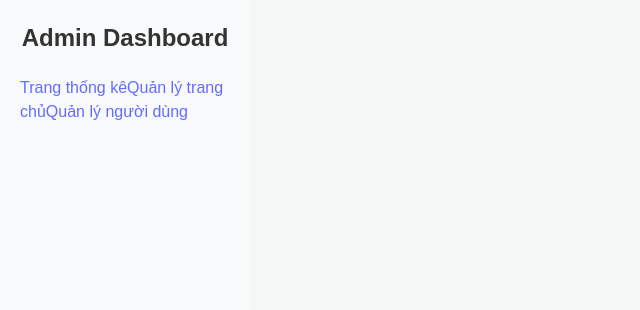
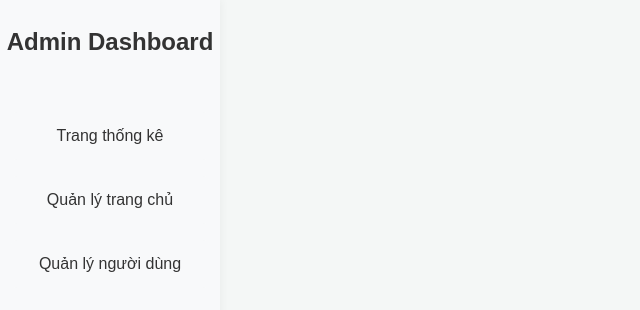
Before and after one commit to lambautroi/recruitment-front, a React (Vite) app: page /admin-dashboard in a window 1280 px wide. Shown: the top 310 px of the page, without its empty margins (0-640 px from the left). Built offline with nearby package versions, Linux system fonts and the light colour scheme.

Commit message:
pages userManager dashboard

```diff
--- a/src/components/admin/Sidebar.jsx
+++ b/src/components/admin/Sidebar.jsx
@@ -1,18 +1,44 @@
 import { Nav } from "react-bootstrap";
-import { Link } from "react-router-dom";
+import { Link, useLocation } from "react-router-dom";
 
 export default function Sidebar() {
+    const location = useLocation();
+
     return (
         <div className="sidebar">
             <h2>Admin Dashboard</h2>
-            <Nav defaultActiveKey="/stats" className="flex-column">
-                <Nav.Link as={Link} to="/admin-dashboard/stats">
+            <Nav className="sidebar-nav">
+                <Nav.Link
+                    as={Link}
+                    to="/admin-dashboard/stats"
+                    className={
+                        location.pathname === "/admin-dashboard/stats"
+                            ? "active-link"
+                            : ""
+                    }
+                >
                     Trang thống kê
                 </Nav.Link>
-                <Nav.Link as={Link} to="/admin-dashboard/manage-home">
+                <Nav.Link
+                    as={Link}
+                    to="/admin-dashboard/manage-home"
+                    className={
+                        location.pathname === "/admin-dashboard/manage-home"
+                            ? "active-link"
+                            : ""
+                    }
+                >
                     Quản lý trang chủ
                 </Nav.Link>
-                <Nav.Link as={Link} to="/admin-dashboard/manage-users">
+                <Nav.Link
+                    as={Link}
+                    to="/admin-dashboard/manage-users"
+                    className={
+                        location.pathname === "/admin-dashboard/manage-users"
+                            ? "active-link"
+                            : ""
+                    }
+                >
                     Quản lý người dùng
                 </Nav.Link>
             </Nav>
--- a/src/pages/admin/ManageUsersPage.jsx
+++ b/src/pages/admin/ManageUsersPage.jsx
@@ -1,70 +1,189 @@
-import { useState } from "react";
+import { useState, useEffect } from "react";
 
 export default function ManageUsersPage() {
     const [userList, setUserList] = useState([]);
+    const [editingUser, setEditingUser] = useState(null);
+    const [editedFullName, setEditedFullName] = useState("");
+    const [editedEmail, setEditedEmail] = useState("");
+    const [editedPhone, setEditedPhone] = useState("");
+    const [editedRole, setEditedRole] = useState("");
+
+    // Fetch users automatically when component is mounted
+    useEffect(() => {
+        fetchUsers();
+    }, []);
 
     const fetchUsers = async () => {
-        // Fetch danh sách người dùng từ API
-        const response = await fetch("http://localhost:3001/api/users");
+        try {
+            const response = await fetch(
+                "http://localhost:3001/api/auth/users"
+            );
             const data = await response.json();
             setUserList(data);
+        } catch (error) {
+            console.error("Error fetching users:", error);
+        }
     };
 
-    const handleAddUser = () => {
-        // Thêm người dùng mới
-        alert("Thêm người dùng thành công");
+    const handleEditUser = (user) => {
+        setEditingUser(user);
+        setEditedFullName(user.fullName);
+        setEditedEmail(user.email);
+        setEditedPhone(user.phone);
+        setEditedRole(user.role);
     };
 
-    const handleEditUser = (id) => {
-        // Sửa thông tin người dùng
-        alert(`Chỉnh sửa người dùng ${id}`);
+    const handleSaveEdit = async () => {
+        if (!editedFullName || !editedEmail || !editedPhone || !editedRole) {
+            alert("Vui lòng điền đầy đủ thông tin!");
+            return;
+        }
+
+        try {
+            const response = await fetch(
+                `http://localhost:3001/api/auth/users/${editingUser._id}`,
+                {
+                    method: "PUT",
+                    headers: {
+                        "Content-Type": "application/json",
+                    },
+                    body: JSON.stringify({
+                        fullName: editedFullName,
+                        email: editedEmail,
+                        phone: editedPhone,
+                        role: editedRole,
+                    }),
+                }
+            );
+
+            if (response.ok) {
+                alert("Cập nhật người dùng thành công!");
+                setEditingUser(null);
+                fetchUsers(); // Cập nhật lại danh sách người dùng
+            } else {
+                alert("Cập nhật người dùng thất bại!");
+            }
+        } catch (error) {
+            alert("Có lỗi khi cập nhật người dùng");
+        }
     };
 
-    const handleDeleteUser = (id) => {
-        // Xóa người dùng
-        alert(`Xóa người dùng ${id}`);
+    const handleDeleteUser = async (id) => {
+        try {
+            const response = await fetch(
+                `http://localhost:3001/api/auth/users/${id}`,
+                {
+                    method: "DELETE",
+                }
+            );
+
+            if (response.ok) {
+                alert("Người dùng đã được xóa!");
+                setUserList(userList.filter((user) => user._id !== id)); // Cập nhật lại danh sách người dùng
+            } else {
+                alert("Xóa người dùng thất bại!");
+            }
+        } catch (error) {
+            alert("Có lỗi khi xóa người dùng");
+        }
     };
 
     return (
         <div>
             <h2>Quản lý Người Dùng</h2>
-            <button onClick={fetchUsers}>Tải người dùng</button>
+
+            {editingUser ? (
                 <div>
-                <button onClick={handleAddUser}>Thêm người dùng</button>
-                <table>
+                    <h3>Chỉnh sửa người dùng</h3>
+                    <div>
+                        <input
+                            type="text"
+                            placeholder="Tên người dùng"
+                            value={editedFullName}
+                            onChange={(e) => setEditedFullName(e.target.value)}
+                        />
+                    </div>
+                    <div>
+                        <input
+                            type="email"
+                            placeholder="Email"
+                            value={editedEmail}
+                            onChange={(e) => setEditedEmail(e.target.value)}
+                        />
+                    </div>
+                    <div>
+                        <input
+                            type="text"
+                            placeholder="Số điện thoại"
+                            value={editedPhone}
+                            onChange={(e) => setEditedPhone(e.target.value)}
+                        />
+                    </div>
+                    <div>
+                        <select
+                            value={editedRole}
+                            onChange={(e) => setEditedRole(e.target.value)}
+                        >
+                            <option value="user">Người dùng</option>
+                            <option value="employer">Doanh nghiệp</option>
+                        </select>
+                    </div>
+                    <button onClick={handleSaveEdit}>Lưu thay đổi</button>
+                    <button onClick={() => setEditingUser(null)}>Hủy</button>
+                </div>
+            ) : (
+                <div>
+                    <table className="user-table">
                         <thead>
                             <tr>
-                            <th>ID</th>
+                                <th>STT</th>
+                                <th>Tên</th>
                                 <th>Email</th>
+                                <th>Số điện thoại</th>
                                 <th>Role</th>
-                            <th>Actions</th>
+                                <th>Action</th>
                             </tr>
                         </thead>
                         <tbody>
-                        {userList.map((user) => (
+                            {userList.map((user, index) => (
                                 <tr key={user._id}>
-                                <td>{user._id}</td>
+                                    <td>{index + 1}</td>
+                                    <td>{user.fullName}</td>
                                     <td>{user.email}</td>
+                                    <td>{user.phone}</td>
                                     <td>{user.role}</td>
                                     <td>
-                                    <button
-                                        onClick={() => handleEditUser(user._id)}
+                                        <span
+                                            role="button"
+                                            onClick={() => handleEditUser(user)}
+                                            style={{
+                                                fontSize: "20px",
+                                                cursor: "pointer",
+                                                marginRight: "10px",
+                                            }}
                                         >
-                                        Sửa
-                                    </button>
-                                    <button
+                                            ✏️
+                                        </span>
+                                        <span
+                                            role="button"
                                             onClick={() =>
                                                 handleDeleteUser(user._id)
                                             }
+                                            style={{
+                                                fontSize: "20px",
+                                                cursor: "pointer",
+                                                color: "brown",
+                                            }}
                                         >
-                                        Xóa
-                                    </button>
+                                            ❌
+                                        </span>
                                     </td>
                                 </tr>
                             ))}
                         </tbody>
                     </table>
                 </div>
+            )}
         </div>
     );
 }
--- a/src/styles/AdminDashboard.css
+++ b/src/styles/AdminDashboard.css
@@ -1,15 +1,75 @@
 .dashboard-container {
     display: flex;
+    min-height: 100vh;
 }
 
 .sidebar {
-    width: 250px;
-    background-color: #f8f9fa;
-    padding: 20px;
+    width: 220px;
+    background: #f8f9fa;
+    padding: 24px 0;
+    display: flex;
+    flex-direction: column;
+    align-items: center;
+    box-shadow: 2px 0 8px rgba(0, 0, 0, 0.04);
+    position: sticky;
+    top: 0;
     height: 100vh;
 }
 
+.sidebar-nav {
+    display: flex;
+    flex-direction: column;
+    gap: 16px;
+    width: 100%;
+    margin-top: 32px;
+}
+
+.sidebar .nav-link {
+    width: 90%;
+    min-width: 150px;
+    text-align: center;
+    padding: 12px 0;
+    background: #f8f9fa;
+    border-radius: 6px;
+    color: #333;
+    transition: background 0.2s, color 0.2s;
+    margin: 0 auto;
+    font-weight: 500;
+}
+
+.sidebar .nav-link.active-link {
+    background-color: #007bff !important;
+    color: #fff !important;
+}
+
 .content {
-    flex-grow: 1;
-    padding: 20px;
+    flex: 1;
+    padding: 32px;
 }
+
+.user-table {
+    width: 100%;
+    border-collapse: collapse;
+    background: #fff;
+    margin-top: 24px;
+}
+
+.user-table th,
+.user-table td {
+    border: 1px solid #ddd;
+    padding: 10px 16px;
+    text-align: center;
+}
+
+.user-table th {
+    background: #f1f3f4;
+    font-weight: 600;
+}
+
+.user-table tr:nth-child(even) {
+    background: #f8f9fa;
+}
+
+.user-table tr:hover {
+    background: #e9ecef;
+}
```
Lines whose indentation alone changed are shown as unchanged.
